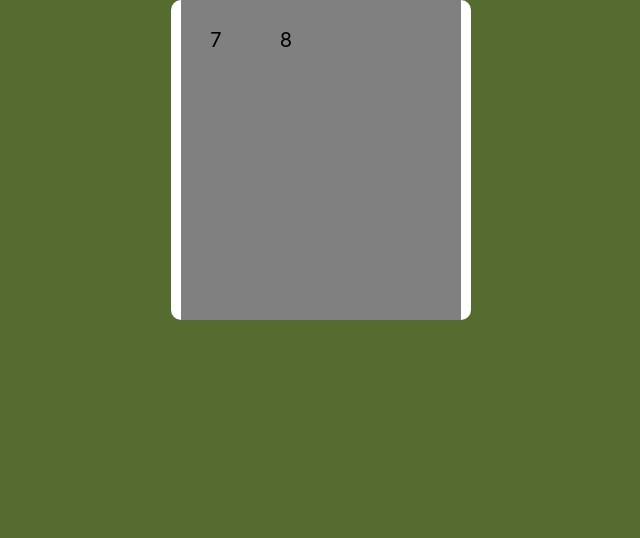
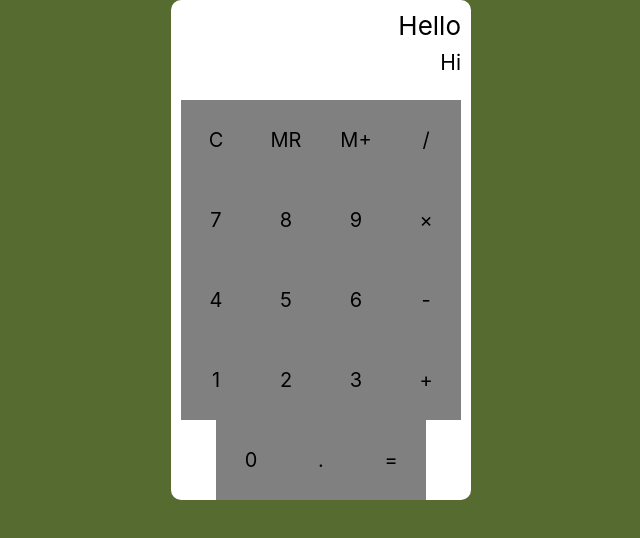
Before and after one commit to garilka/react-calculator, a React (Create React App) app in the folder client/: page / in a window 1280 px wide. Shown: the top 538 px of the page, without its empty margins (319-959 px from the left). Built offline with nearby package versions, Linux system fonts and the light colour scheme.

Commit message:
feat(client/src/features/Calculator): import Display

```diff
--- a/client/src/features/Calculator/Calculator.js
+++ b/client/src/features/Calculator/Calculator.js
@@ -1,33 +1,40 @@
 import React from 'react';
 import './Calculator.css';
 import Button from '../../components/Button/Button';
+import Display from '../../components/Display/Display';
 
 const Calculator = () => {
   return (
     <div className='wrapper'>
+      <Display/>
+      <div className='row'>
+        <Button text='C'/>
+        <Button text='MR'/>
+        <Button text='M+'/>
+        <Button text='/'/>
+      </div>
       <div className='row'>
         <Button text='7'/>
         <Button text='8'/>
-        <Button/>
-        <Button/>
+        <Button text='9'/>
+        <Button text='×'/>
       </div>
       <div className='row'>
-        <Button/>
-        <Button/>
-        <Button/>
-        <Button/>
+        <Button text='4'/>
+        <Button text='5'/>
+        <Button text='6'/>
+        <Button text='-'/>
       </div>
       <div className='row'>
-        <Button/>
-        <Button/>
-        <Button/>
-        <Button/>
+        <Button text='1'/>
+        <Button text='2'/>
+        <Button text='3'/>
+        <Button text='+'/>
       </div>
       <div className='row'>
-        <Button/>
-        <Button/>
-        <Button/>
-        <Button/>
+        <Button text='0'/>
+        <Button text='.'/>
+        <Button text='='/>
       </div>
     </div>
   );
```
